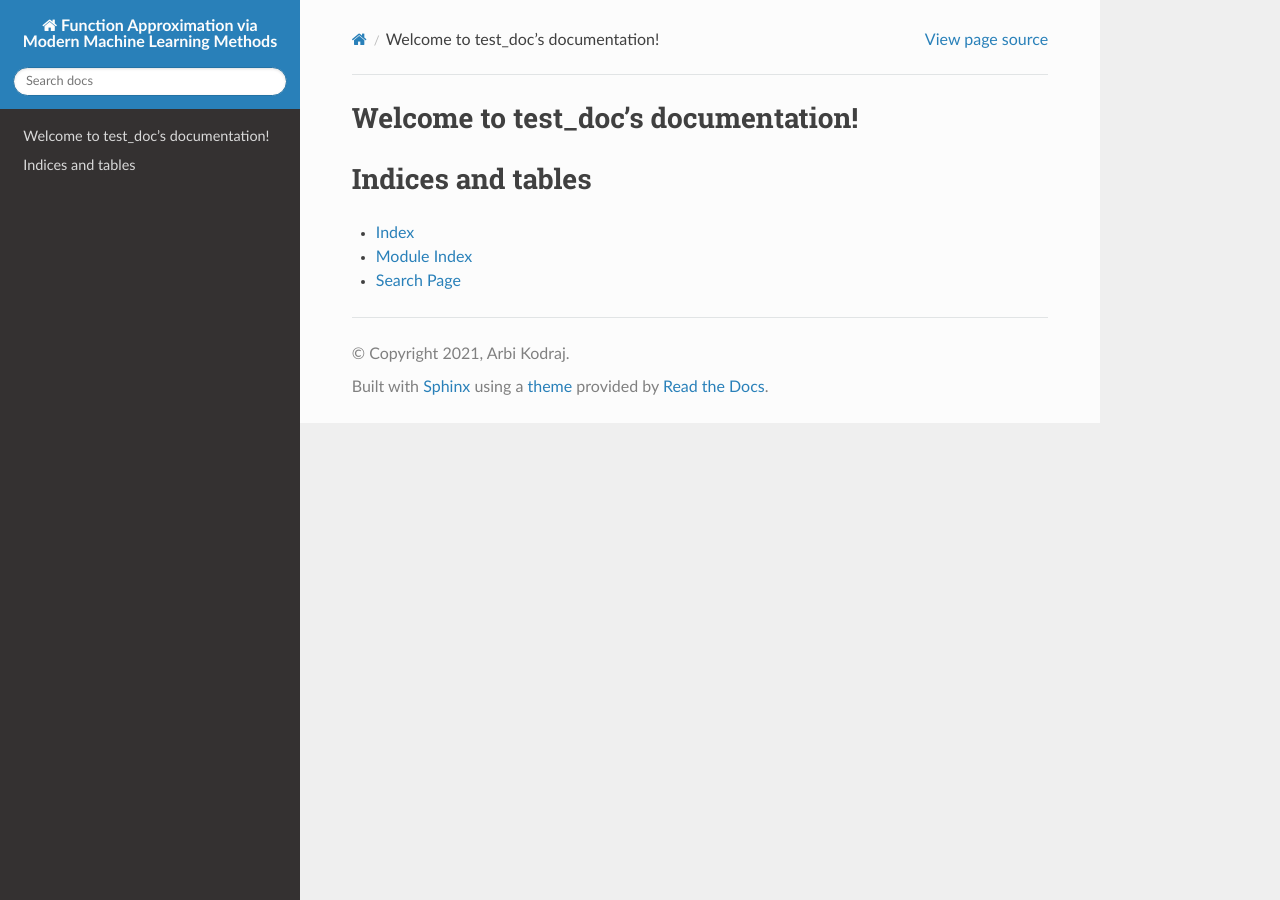
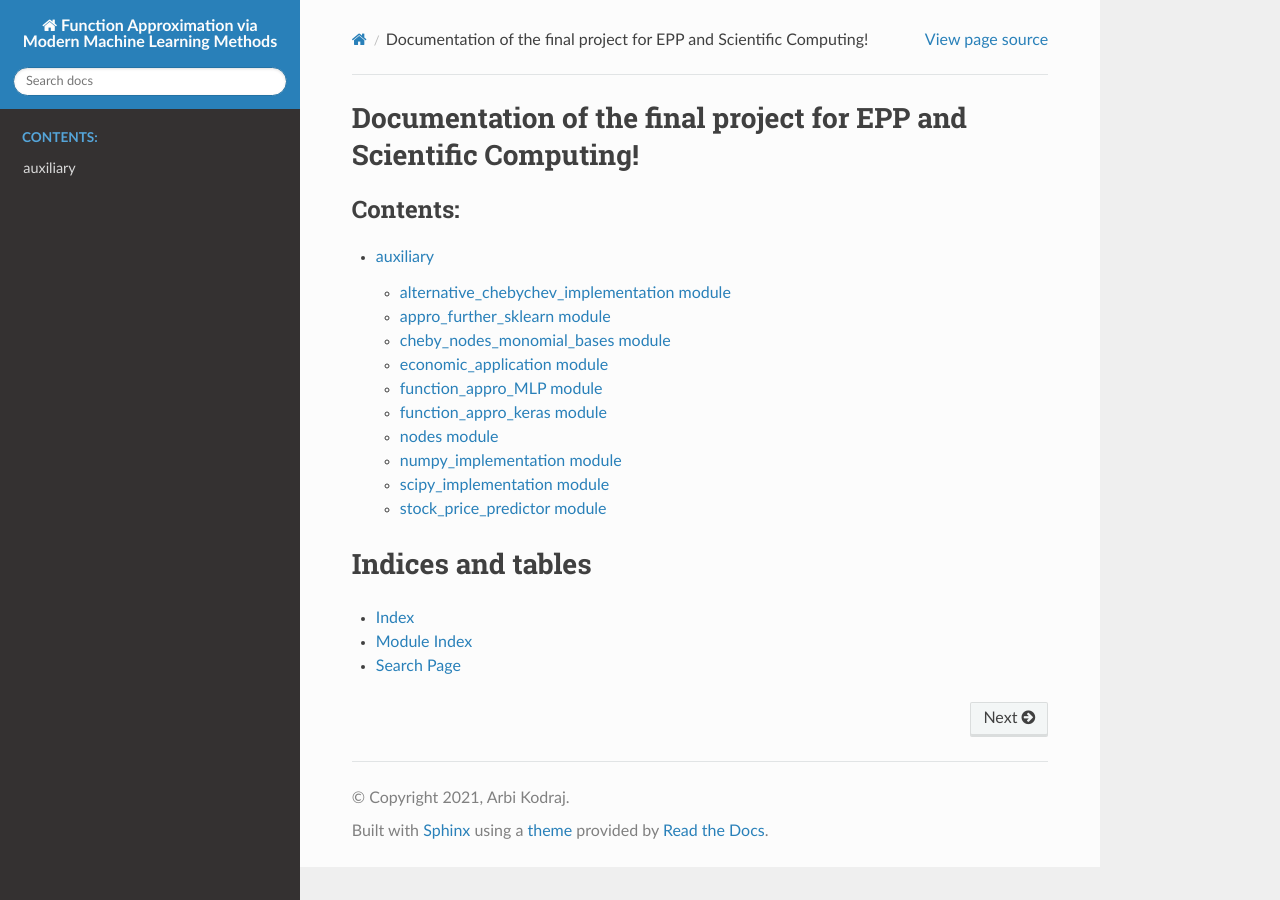
Before and after one commit to ArbiKodraj/Final_Project, a Sphinx documentation site: the page built from docs/index.rst, in a window 1280 px wide. Built offline with Sphinx 7.4.7 and the Read the Docs theme 2.0.0, drawn with Linux system fonts in a browser that asks for light colours.

Commit message:
adjust docs

```diff
--- a/docs/conf.py
+++ b/docs/conf.py
@@ -47,6 +47,7 @@
 def setup(app):
     app.connect("autodoc-skip-member", skip)
 
+
 # -- Options for HTML output -------------------------------------------------
 
 # The theme to use for HTML and HTML Help pages.  See the documentation for
--- a/docs/index.rst
+++ b/docs/index.rst
@@ -3,12 +3,13 @@
    You can adapt this file completely to your liking, but it should at least
    contain the root `toctree` directive.
 
-Welcome to test_doc's documentation!
-====================================
+Documentation of the final project for EPP and Scientific Computing!
+====================================================================
 
 .. toctree::
    :maxdepth: 2
    :caption: Contents:
+
    modules
 
 
```
Also changed, not shown: 11 other files.
